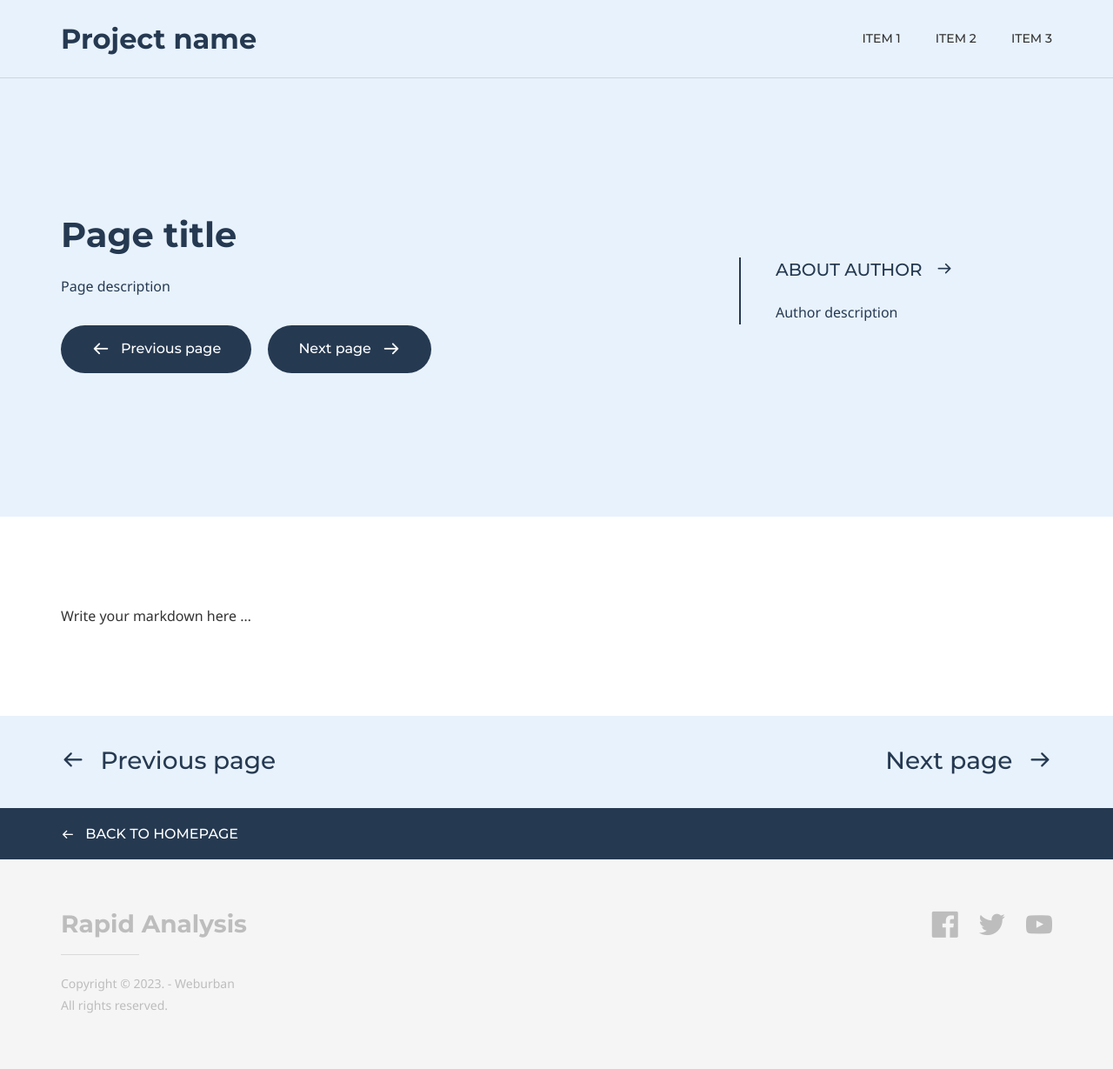
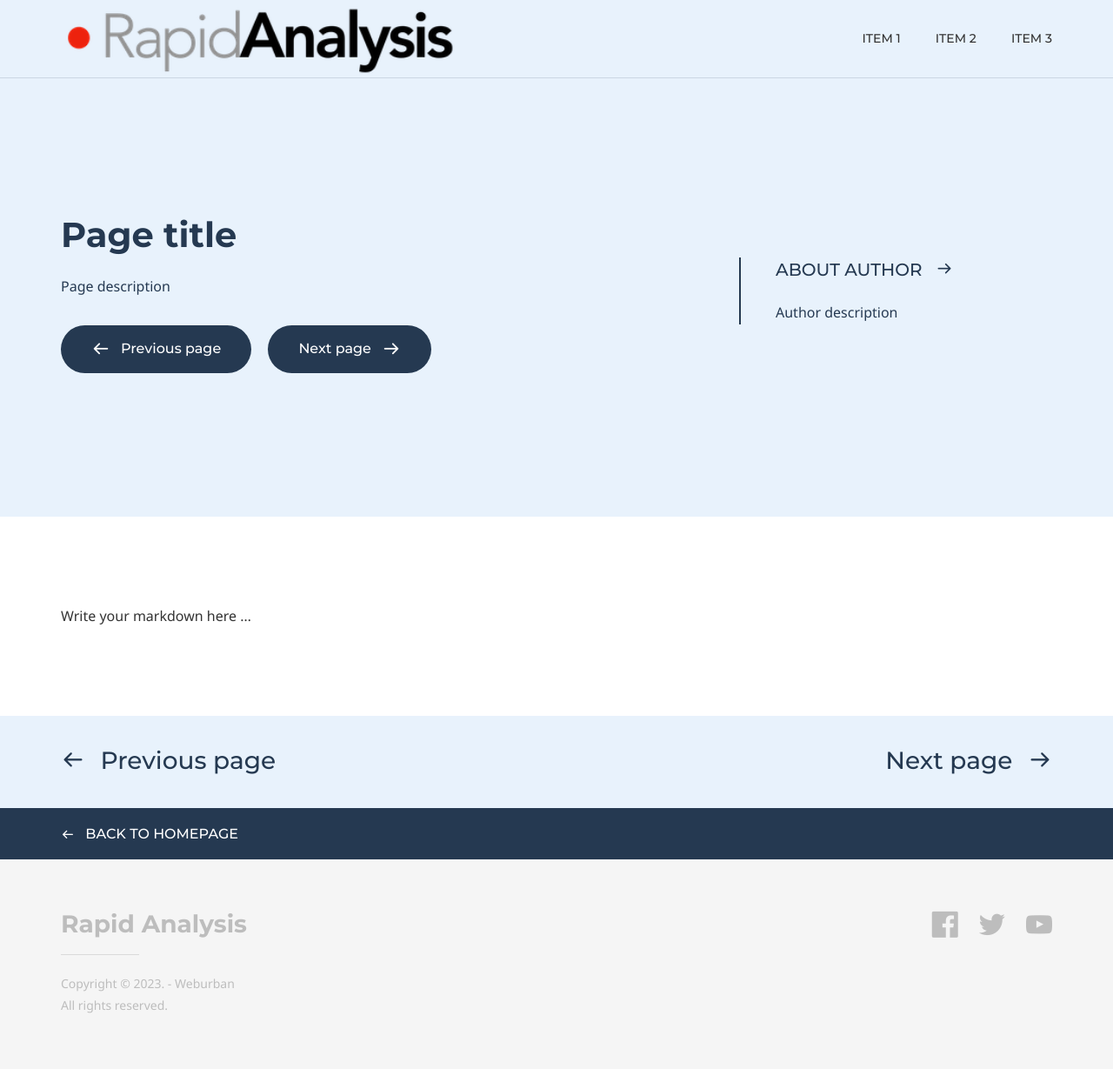
Before and after one commit to rapidanalysis/rapidanalysis.github.io, a Jekyll site: the page built from default.md, in a window 1280 px wide. Shown: the whole page at 87% size. Built offline with Jekyll 4.4.1, drawn with Linux system fonts in a browser that asks for light colours; some web fonts are replaced.

Commit message:
Update _config.yml

```diff
--- a/_config.yml
+++ b/_config.yml
@@ -4,8 +4,8 @@ doks:
     color_theme: # Available themes: blue (default), green, purple, red and yellow
     header:
         logo:
-            text: Project name
-            image:
+            text: # Project name
+            image: true
         nav:
             - item_name: Item 1
               item_url: '#'
```
